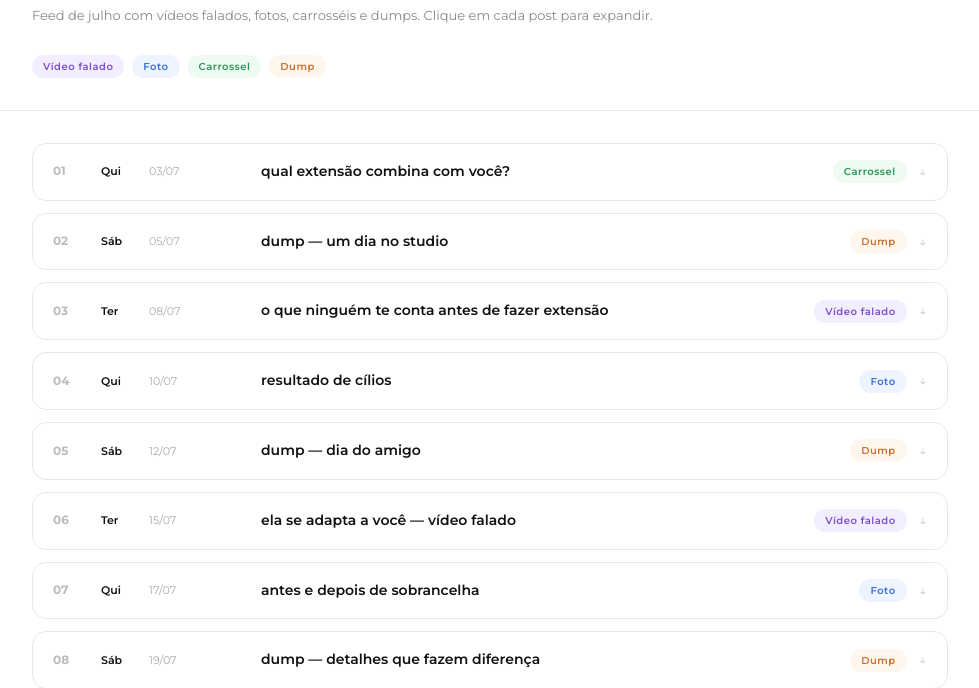
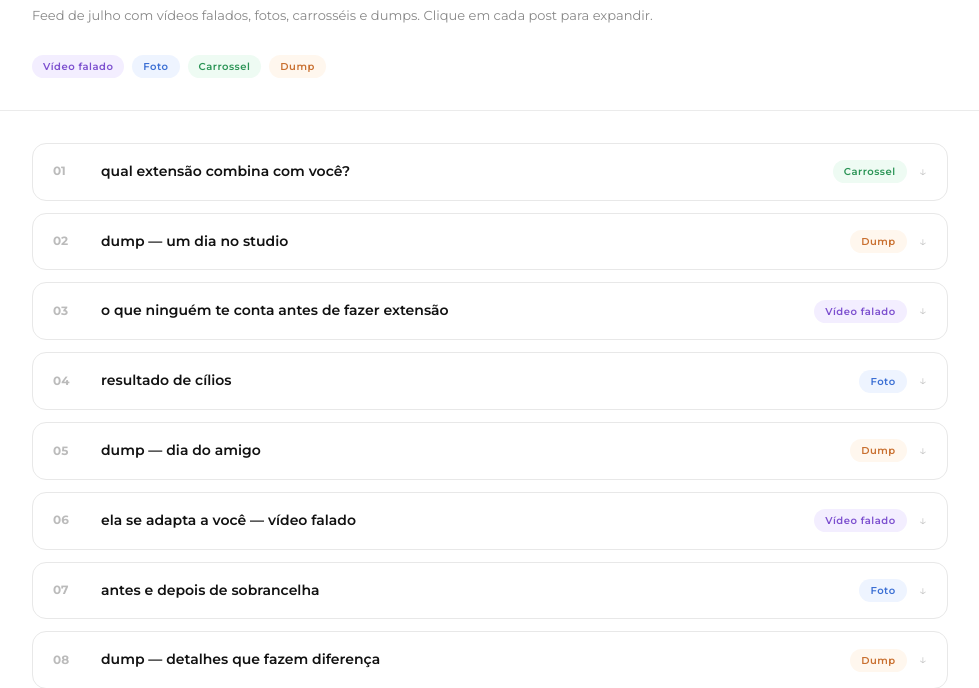
Before and after one commit to souirani/cronograma-borges-studio, a plain HTML site: page index.html in a window 1280 px wide. Shown: the part 116-804 px from the top of the page, without its empty margins (150-1129 px from the left). Drawn offline with Linux system fonts and the light colour scheme.

Commit message:
Add files via upload

```diff
--- a/index.html
+++ b/index.html
@@ -26,7 +26,7 @@
   .post-card { border: 1px solid #e8e8e8; border-radius: 14px; overflow: hidden; background: #fff; transition: border-color 0.2s, box-shadow 0.2s; }
   .post-card:hover { border-color: #ccc; box-shadow: 0 2px 12px rgba(0,0,0,0.05); }
 
-  .post-header { display: grid; grid-template-columns: 36px 36px 100px 1fr auto auto; align-items: center; gap: 12px; padding: 16px 20px; cursor: pointer; user-select: none; }
+  .post-header { display: grid; grid-template-columns: 36px 1fr auto auto; align-items: center; gap: 12px; padding: 16px 20px; cursor: pointer; user-select: none; }
   .post-num { font-size: 12px; font-weight: 700; color: #bbb; }
   .post-dia { font-size: 11px; font-weight: 600; color: #111; }
   .post-date { font-size: 11px; font-weight: 400; color: #aaa; }
@@ -585,8 +585,8 @@ posts.forEach((p, i) => {
   card.innerHTML = `
     <div class="post-header" onclick="toggle(${i})">
       <span class="post-num">${p.num}</span>
-      <span class="post-dia">${p.dia}</span>
-      <span class="post-date">${p.date}</span>
+
+
       <span class="post-title">${p.title}</span>
       <span class="pill ${p.tag}">${p.formato}</span>
       <span class="toggle-btn" id="btn-${i}">↓</span>
```
